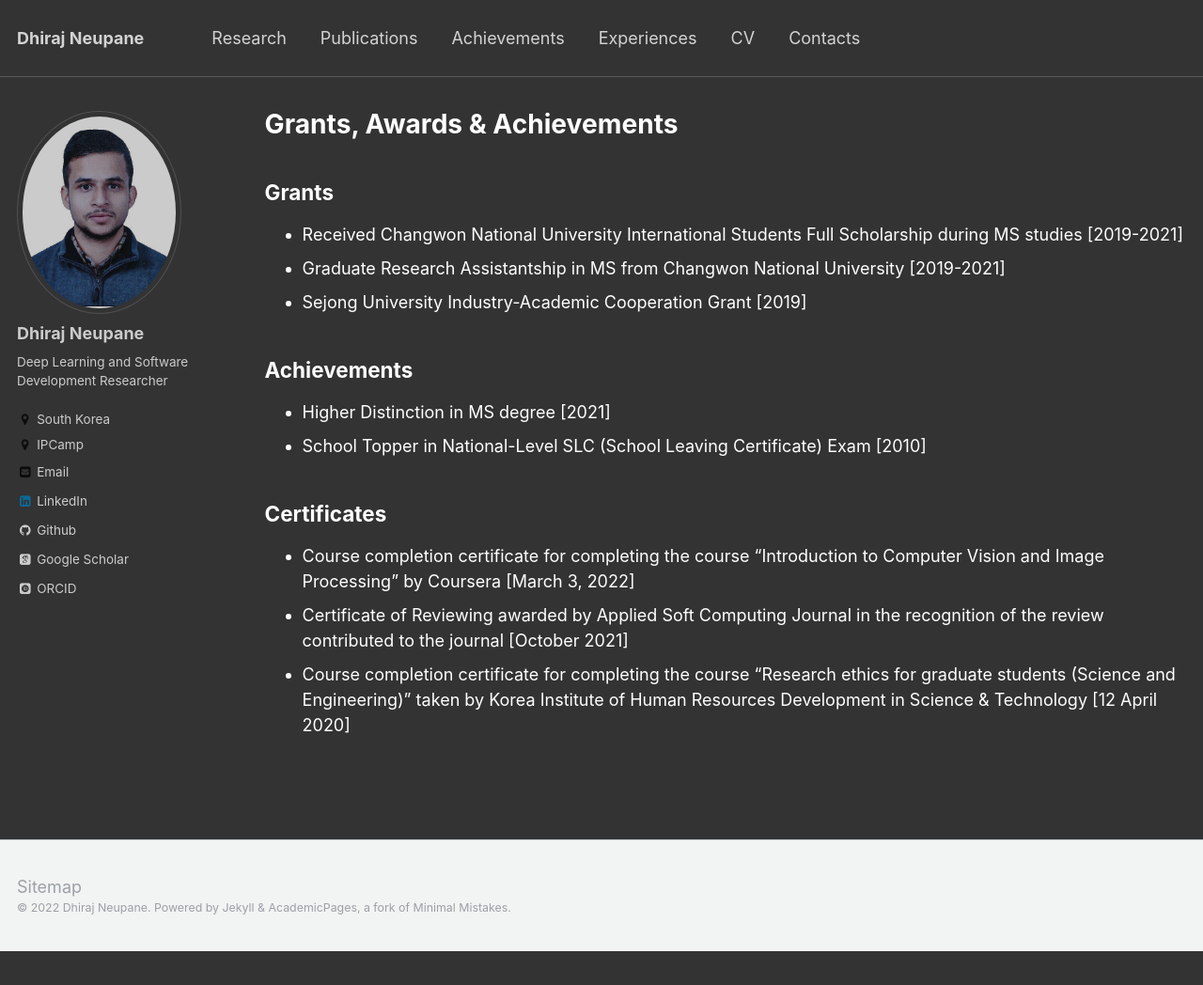
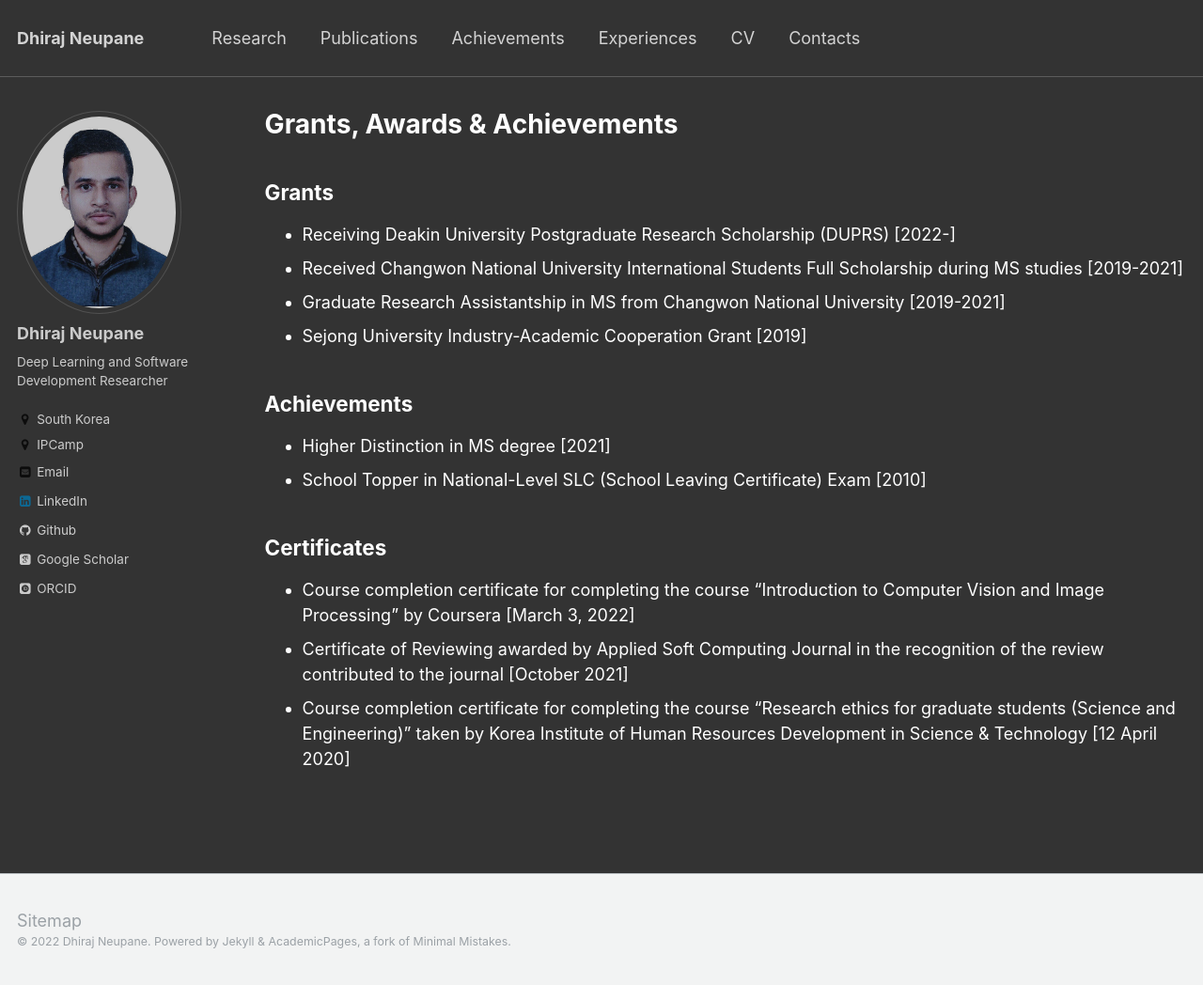
Before and after one commit to dhirajneupane/academicPortfolio, a Jekyll site: the page built from _pages/grants-awards.md, in a window 1280 px wide and 1048 px high. Shown: the whole window at 94% size. Built offline with Jekyll 4.4.1, drawn with Linux system fonts in a browser that asks for light colours; some web fonts are replaced.

Commit message:
Update grants-awards.md

```diff
--- a/_pages/grants-awards.md
+++ b/_pages/grants-awards.md
@@ -7,6 +7,7 @@ redirect_from:
   - /grants-awards
 ---
 ## Grants
+* Receiving Deakin University Postgraduate Research Scholarship (DUPRS) [2022-]
 * Received Changwon National University International Students Full Scholarship during MS studies [2019-2021]
 * Graduate Research Assistantship in MS from Changwon National University [2019-2021]
 * Sejong University Industry-Academic Cooperation Grant [2019]
```
